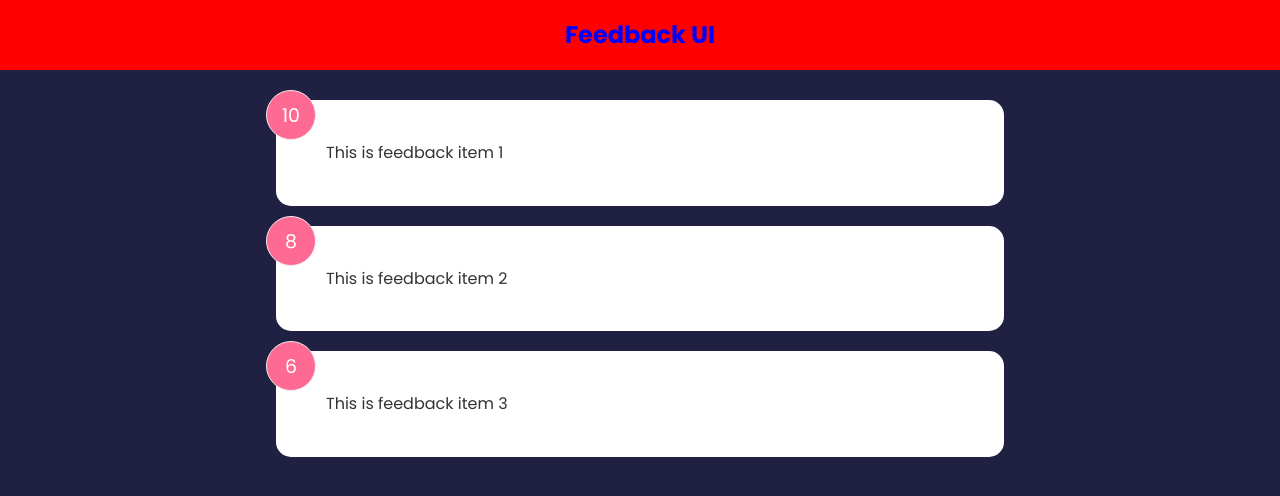
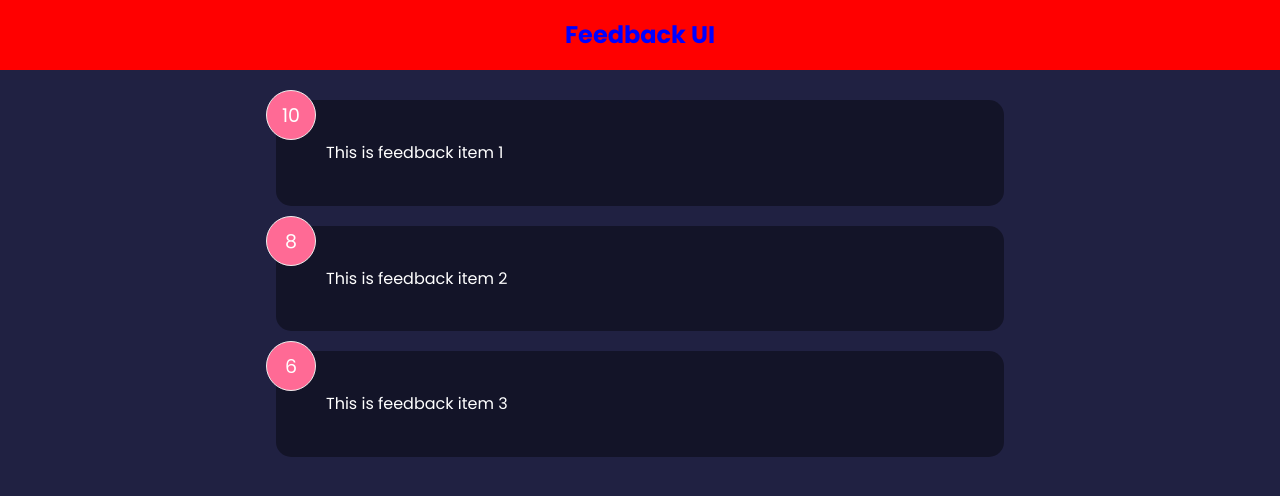
Before and after one commit to nish10/Feedback-App-React, a React (Create React App) app in the folder feedback-app/: page / in a window 1280 px wide. Shown: the top 496 px of the page. Built offline with nearby package versions, Linux system fonts and the light colour scheme.

Commit message:
card component and conditional styles

```diff
--- a/feedback-app/src/App.js
+++ b/feedback-app/src/App.js
@@ -3,6 +3,7 @@
 import FeedbackList from './components/FeedbackList';
 import { useState } from 'react';
 import FeedbackData from './data/FeedbackData';
+import Card from './components/shared/Card';
 
 function App() {
   const [feedback, setFeedback] = useState(FeedbackData);
--- a/feedback-app/src/components/FeedbackItem.jsx
+++ b/feedback-app/src/components/FeedbackItem.jsx
@@ -1,12 +1,18 @@
 import React from 'react';
+import Card from './shared/Card';
+import PropTypes from 'prop-types';
 
 function FeedbackItem({ item }) {
   return (
-    <div className="card">
+    <Card reverse={true}>
       <div className="num-display">{item.rating}</div>
       <div className="text-display">{item.text}</div>
-    </div>
+    </Card>
   );
 }
 
+FeedbackItem.propTypes = {
+  item: PropTypes.object,
+};
+
 export default FeedbackItem;
--- /dev/null
+++ b/feedback-app/src/components/shared/Card.jsx
@@ -0,0 +1,28 @@
+import React from 'react';
+import PropTypes from 'prop-types';
+
+function Card({ children, reverse }) {
+  // return <div className={`card ${reverse && 'reverse'}`}>{children}</div>;
+  return (
+    <div
+      className="card"
+      style={{
+        backgroundColor: reverse ? 'rgba(0,0,0,0.4)' : '#fff',
+        color: reverse ? '#fff' : '#000',
+      }}
+    >
+      {children}
+    </div>
+  );
+}
+
+Card.defaultProps = {
+  reverse: false,
+};
+
+Card.propTypes = {
+  children: PropTypes.node.isRequired,
+  reverse: PropTypes.bool,
+};
+
+export default Card;
```
Also changed, not shown: feedback-app/src/components/FeedbackList.jsx (+11 -0 lines).
